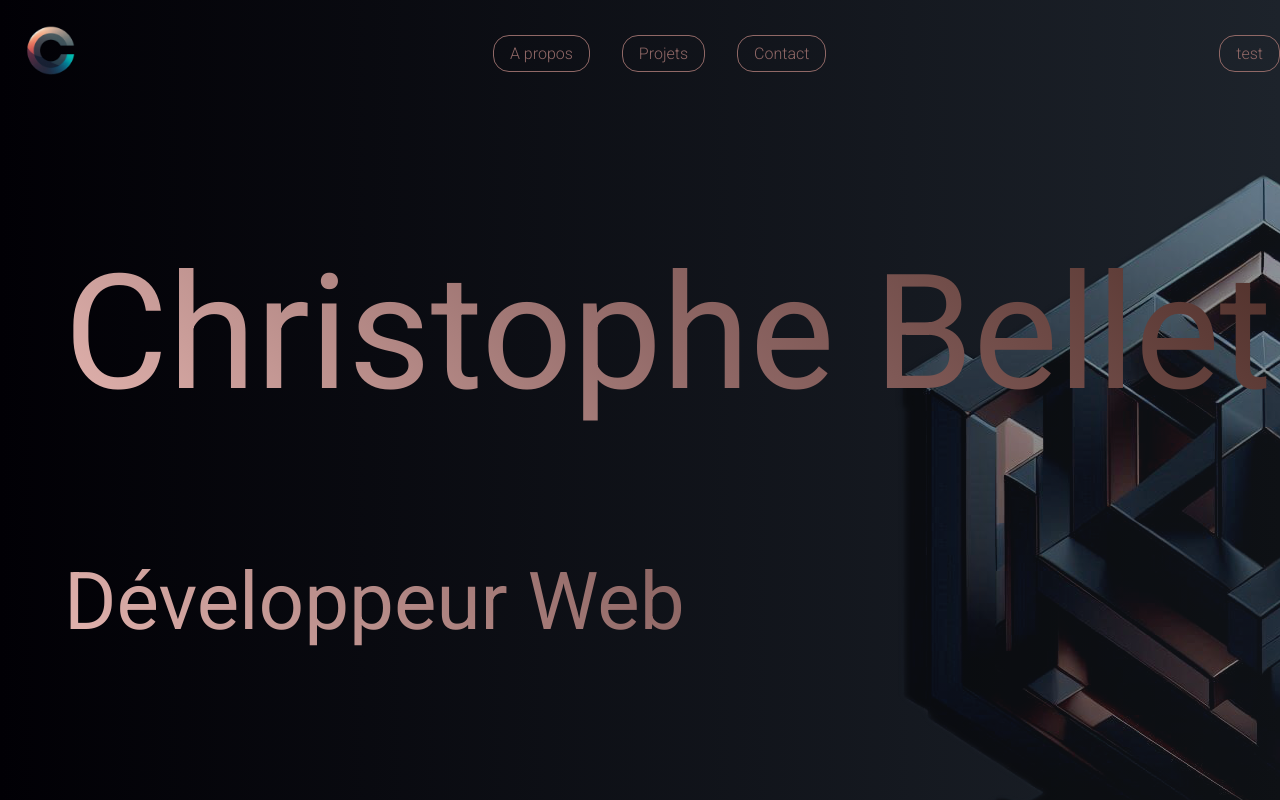
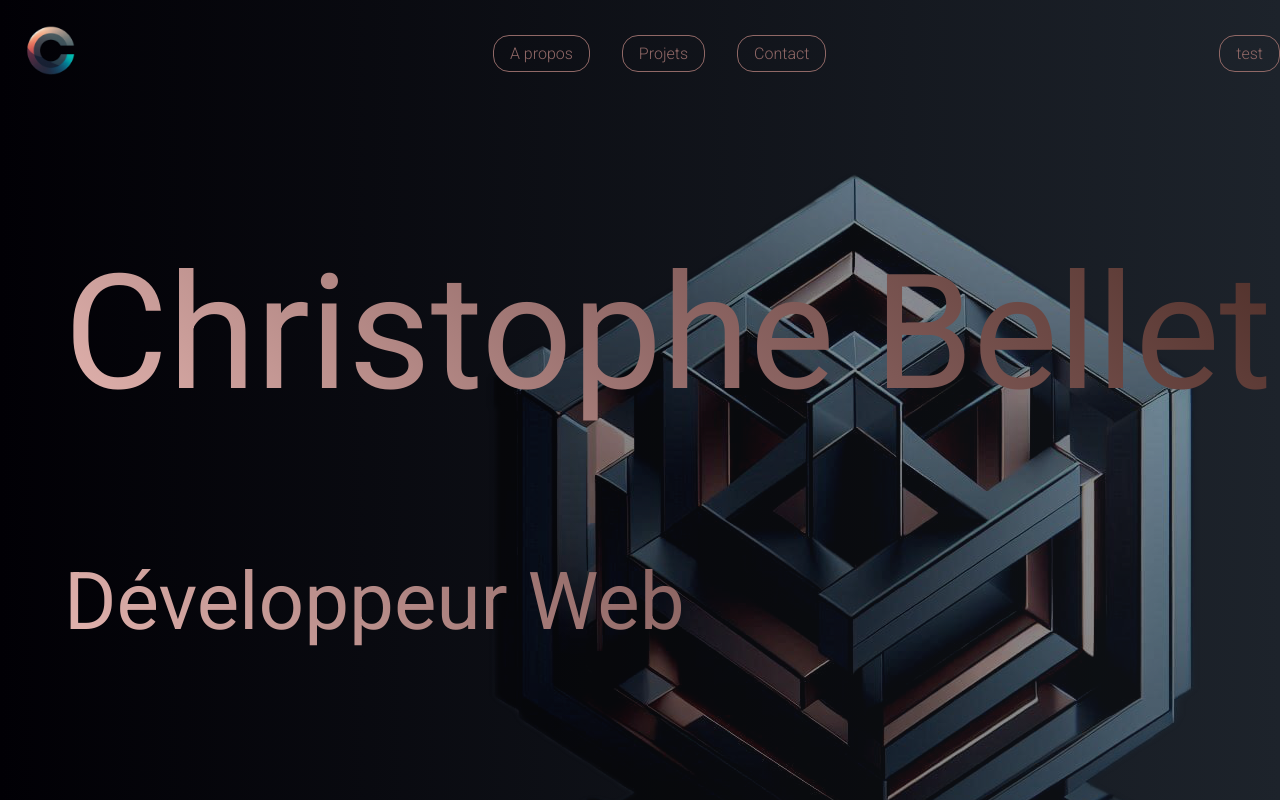
Before and after one commit to ChrisVai/portfolioFront, an Angular app: page / in a window 1280 px wide. Shown: the top 800 px of the page. Built offline with nearby package versions, Linux system fonts and the light colour scheme.

Commit message:
Updates diverses

```diff
--- a/src/app/features/aboutMe/components/about-me/about-me.component.css
+++ b/src/app/features/aboutMe/components/about-me/about-me.component.css
@@ -12,11 +12,14 @@ p {
   position: absolute;
   left: 25%;
   top: 30%;
-  width: 70%
+  width: 70%;
+  z-index: 1;
 }
 
 img {
-  position: absolute;
+  object-fit: cover;
+  position: relative;
   right: 40%;
-  opacity: 0.5;
+  opacity: 0.2;
+  overflow: hidden;
 }
--- a/src/app/features/home/components/home/home.component.css
+++ b/src/app/features/home/components/home/home.component.css
@@ -4,10 +4,10 @@
   margin-left: 5%;
 }
 
-.wrapper {
+img {
+  object-fit: cover;
   margin-left: 20%;
   opacity: 0.5;
-  z-index: 0;
   overflow: hidden;
 }
 
@@ -17,6 +17,7 @@ span {
   display: flex;
   flex-direction: column;
   gap: 8em;
+  z-index: 1;
 }
 
 h1, h2 {
--- a/src/app/features/home/components/home/home.component.html
+++ b/src/app/features/home/components/home/home.component.html
@@ -6,7 +6,4 @@
     Développeur Web
   </h2>
 </span>
-
-<div class="wrapper">
-  <img ngSrc="BackgroundTinyFigureOnly.png" height="1024" width="1792" alt="geometric logo">
-</div>
+<img ngSrc="BackgroundTinyFigureOnly.png" height="1024" width="1792" alt="geometric logo">
--- a/src/app/features/projects/components/carousel/carousel.component.html
+++ b/src/app/features/projects/components/carousel/carousel.component.html
@@ -13,7 +13,7 @@
   </button>
   @for(url of imgUrl; track url; let i= $index) {
     <button class="selectPictureBtn"
-    (click)="openDialog(imgUrl[i])">
+    (click)="index = i">
       <div [ngClass]="{'isSelected': isSelected(i)}"><mat-icon fontIcon="image"/></div>
     </button>
   }
--- a/src/app/features/projects/components/project-card/project-card.component.html
+++ b/src/app/features/projects/components/project-card/project-card.component.html
@@ -2,8 +2,8 @@
   <h2>{{project.name}}</h2>
   @if(project.gitHubUrl) {
     <a [href]="project.gitHubUrl" target="_blank">
-      <img src="github-mark-white.svg" alt="logo GitHub Cat" >
-      <img src="GitHub_Logo_White.png" alt="logo GitHub">
+      <img ngSrc="github-mark-white.svg" alt="logo GitHub Cat" height="100" width="100">
+      <img ngSrc="GitHub_Logo_White.png" alt="logo GitHub" height="100" width="100">
     </a>
   }
 </div>
--- a/src/app/features/projects/components/projects/projects.component.html
+++ b/src/app/features/projects/components/projects/projects.component.html
@@ -1,8 +1,5 @@
-<div class="titles">
-  <h1>Projets</h1>
-  <h3>Mes dernières réalisations</h3>
-</div>
-
+<h1>Projets</h1>
+<h3>Mes dernières réalisations</h3>
 <mat-tab-group>
   @for(project of projects; track project.name) {
     <mat-tab [label]="project.name">
```
